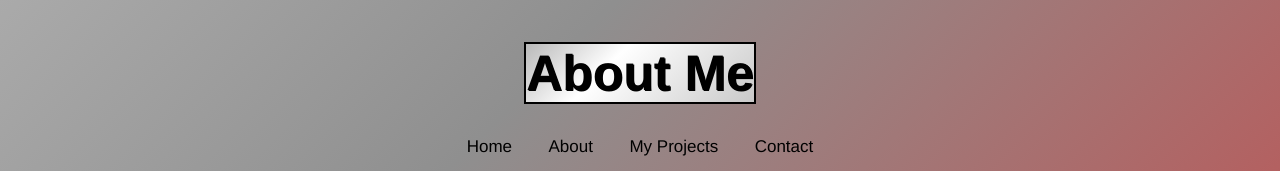
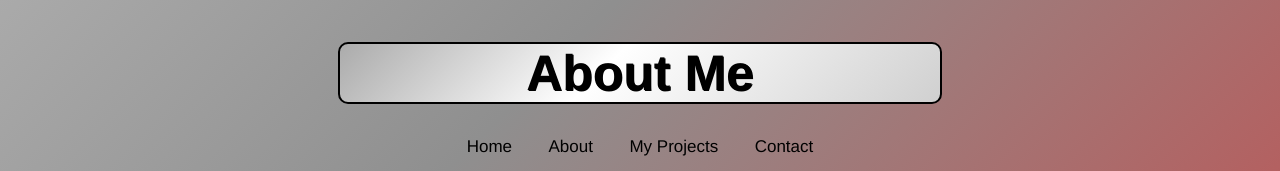
Before and after one commit to leifhauskendev/leifhauskendev.github.io, a plain HTML site: page about.html in a window 1280 px wide. Shown: the top 171 px of the page. Drawn offline with Linux system fonts and the light colour scheme.

Commit message:
Changed heading styles up a bit as well as added a border to the navbar when hovering.

```diff
--- a/about.css
+++ b/about.css
@@ -30,15 +30,18 @@ body {
 } */
 
 #headerstyling {
-    text-align: center;
+    display: inline-flex;
+    align-items: center;
+    justify-content: center;
     font-size: 50px;
     font-weight: bold;
+    border-width: 2.5px;
     border-style: solid;
-    border-width: 2.5px;
     border-color: black;
-    display: inline-flex;
+    border-radius: 10px;
     text-shadow: 1px 1px black;
     color: black;
+    width: 600px;
 }
 
 h1 {
@@ -66,10 +69,15 @@ h1 {
   /* Change the color of links on hover */
   .topnav a:hover {
     background: linear-gradient(-45deg, #ff0000, #8f8f8f, #ffffff, #000000);
-	background-size: 400% 400%;
+    background-size: 400% 400%;
 	animation: gradient 3s ease infinite;
     color: silver;
     text-shadow: 1px 1px black;
+    border-color: #000000;
+    border-width: 2px;
+    border-style: solid;
+    border-radius: 5px;
+    padding: 12px 14px;
   }
 
   /* Add a color to the active/current link
--- a/about.html
+++ b/about.html
@@ -6,7 +6,7 @@
         <link rel="stylesheet" href="about.css">
     </head>
     <body id="backgroundabout">
-        <h1 {text-align:center;} id="headerstyling">About Me</h1>
+        <h1 id="headerstyling">About Me</h1>
         <!--<p id="date"></p>-->
 
         <div class="topnav">
--- a/contact.css
+++ b/contact.css
@@ -23,15 +23,18 @@ body {
 }*/
 
 #headerstyling {
-    text-align: center;
+    display: inline-flex;
+    align-items: center;
+    justify-content: center;
     font-size: 50px;
     font-weight: bold;
+    border-width: 2.5px;
     border-style: solid;
-    border-width: 2.5px;
     border-color: black;
-    display: inline-flex;
+    border-radius: 10px;
     text-shadow: 1px 1px black;
     color: black;
+    width: 600px;
 }
 
 h1 {
@@ -59,8 +62,13 @@ h1 {
   /* Change the color of links on hover */
   .topnav a:hover {
     background: linear-gradient(-45deg, #ff0000, #8f8f8f, #ffffff, #000000);
-	background-size: 400% 400%;
+    background-size: 400% 400%;
 	animation: gradient 3s ease infinite;
     color: silver;
     text-shadow: 1px 1px black;
+    border-color: #000000;
+    border-width: 2px;
+    border-style: solid;
+    border-radius: 5px;
+    padding: 12px 14px;
   }
--- a/main.css
+++ b/main.css
@@ -33,15 +33,18 @@ h1 {
 }
 
 #headerstyling {
-    text-align: center;
+    display: inline-flex;
+    align-items: center;
+    justify-content: center;
     font-size: 50px;
     font-weight: bold;
     border-width: 2.5px;
     border-style: solid;
-    display: inline-flex;
     border-color: black;
+    border-radius: 10px;
     text-shadow: 1px 1px black;
     color: black;
+    width: 600px;
 }
 
 /*#centered {
@@ -71,9 +74,14 @@ h1 {
   .topnav a:hover {
     background: linear-gradient(-45deg, #ff0000, #8f8f8f, #ffffff, #000000);
     background-size: 400% 400%;
-	animation: gradient 3s ease infinite;
+	  animation: gradient 3s ease infinite;
     color: silver;
     text-shadow: 1px 1px black;
+    border-color: #000000;
+    border-width: 2px;
+    border-style: solid;
+    border-radius: 5px;
+    padding: 12px 14px;
   }
 
   /* Add a color to the active/current link
--- a/myproject.css
+++ b/myproject.css
@@ -23,15 +23,18 @@ body {
 }*/
 
 #headerstyling {
-    text-align: center;
+  display: inline-flex;
+    align-items: center;
+    justify-content: center;
     font-size: 50px;
     font-weight: bold;
+    border-width: 2.5px;
     border-style: solid;
-    border-width: 2.5px;
     border-color: black;
-    display: inline-flex;
+    border-radius: 10px;
     text-shadow: 1px 1px black;
     color: black;
+    width: 600px;
 }
 
 h1 {
@@ -59,10 +62,15 @@ h1 {
   /* Change the color of links on hover */
   .topnav a:hover {
     background: linear-gradient(-45deg, #ff0000, #8f8f8f, #ffffff, #000000);
-	  background-size: 400% 400%;
+    background-size: 400% 400%;
 	  animation: gradient 3s ease infinite;
     color: silver;
     text-shadow: 1px 1px black;
+    border-color: #000000;
+    border-width: 2px;
+    border-style: solid;
+    border-radius: 5px;
+    padding: 12px 14px;
   }
 
   /* Add a color to the active/current link
```
Also changed, not shown: contact.html (+1 -1 lines), index.html (+1 -1 lines), myproject.html (+1 -1 lines).
